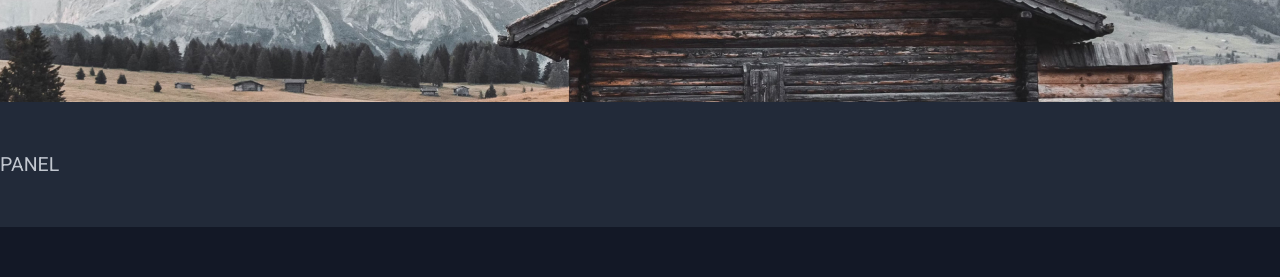
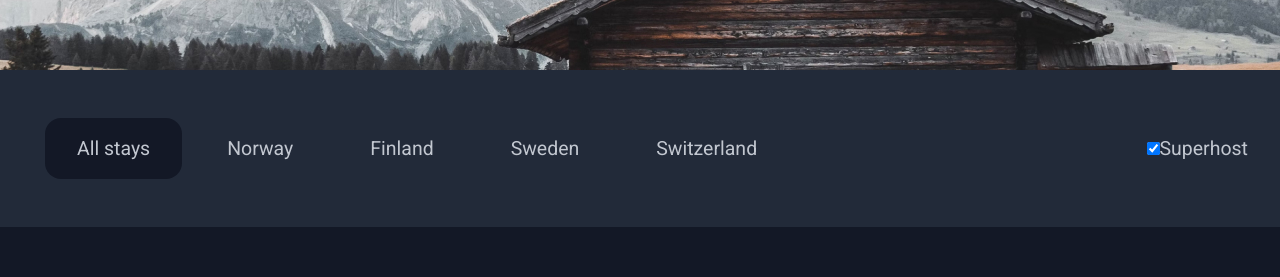
Before and after one commit to darryndotdev/property-listing, a Next.js app: page / in a window 1280 px wide. Shown: the part 317-594 px from the top of the page. Built offline with nearby package versions, Linux system fonts and the light colour scheme.

Commit message:
feat: creating controlled inputs for location and superhost and some basic styling

```diff
--- a/components/FiltersPanel/FiltersPanel.js
+++ b/components/FiltersPanel/FiltersPanel.js
@@ -1,7 +1,84 @@
+'use client';
+
+import { useState } from 'react';
 import styles from './FiltersPanel.module.css';
 
 function FiltersPanel() {
-    return <div className={styles.panel}>PANEL</div>;
+    const [location, setLocation] = useState('all');
+    const [isSuperHost, setIsSuperHost] = useState(true);
+
+    return (
+        <div className={styles.panel}>
+            <form className={styles.form}>
+                <fieldset className={styles.fieldset}>
+                    <label htmlFor='all' className={styles.label}>
+                        <input
+                            type='radio'
+                            id='all'
+                            name='input'
+                            value='all'
+                            className={styles.input}
+                            onChange={(e) => setLocation(e.target.value)}
+                            checked={location === 'all' ? true : ''}
+                        />
+                        <span className={styles.btn}>All stays</span>
+                    </label>
+                    <label htmlFor='norway' className={styles.label}>
+                        <input
+                            type='radio'
+                            id='norway'
+                            name='input'
+                            value='norway'
+                            className={styles.input}
+                            onChange={(e) => setLocation(e.target.value)}
+                        />
+                        <span className={styles.btn}>Norway</span>
+                    </label>
+                    <label htmlFor='finland' className={styles.label}>
+                        <input
+                            type='radio'
+                            id='finland'
+                            name='input'
+                            value='finland'
+                            className={styles.input}
+                            onChange={(e) => setLocation(e.target.value)}
+                        />
+                        <span className={styles.btn}>Finland</span>
+                    </label>
+                    <label htmlFor='sweden' className={styles.label}>
+                        <input
+                            type='radio'
+                            id='sweden'
+                            name='input'
+                            value='sweden'
+                            className={styles.input}
+                            onChange={(e) => setLocation(e.target.value)}
+                        />
+                        <span className={styles.btn}>Sweden</span>
+                    </label>
+                    <label htmlFor='switzerland' className={styles.label}>
+                        <input
+                            type='radio'
+                            id='switzerland'
+                            name='input'
+                            value='switzerland'
+                            className={styles.input}
+                            onChange={(e) => setLocation(e.target.value)}
+                        />
+                        <span className={styles.btn}>Switzerland</span>
+                    </label>
+                </fieldset>
+                <label>
+                    <input
+                        type='checkbox'
+                        onChange={() => setIsSuperHost(!isSuperHost)}
+                        checked={isSuperHost}
+                    />
+                    Superhost
+                </label>
+            </form>
+        </div>
+    );
 }
 
 export default FiltersPanel;
--- a/components/FiltersPanel/FiltersPanel.module.css
+++ b/components/FiltersPanel/FiltersPanel.module.css
@@ -4,8 +4,47 @@
     left: 0;
     right: 0;
     bottom: -4rem;
-    padding: 3rem 0;
+    padding: 3rem 2rem;
 
     max-width: 86rem;
     margin: 0 auto;
 }
+
+.form {
+    display: flex;
+    align-items: center;
+    justify-content: space-between;
+}
+
+.fieldset {
+    border: none;
+    display: flex;
+    align-items: center;
+}
+
+.label {
+    display: flex;
+    align-items: center;
+}
+
+.input {
+    transform: scale(0);
+}
+
+.btn {
+    display: flex;
+    justify-content: center;
+    align-items: center;
+    border-radius: 1rem;
+    cursor: pointer;
+    font-size: inherit;
+    padding: 1rem 2rem;
+}
+
+.btn:hover {
+    background-color: var(--background-colour);
+}
+
+.input:checked ~ .btn {
+    background-color: var(--background-colour);
+}
```
